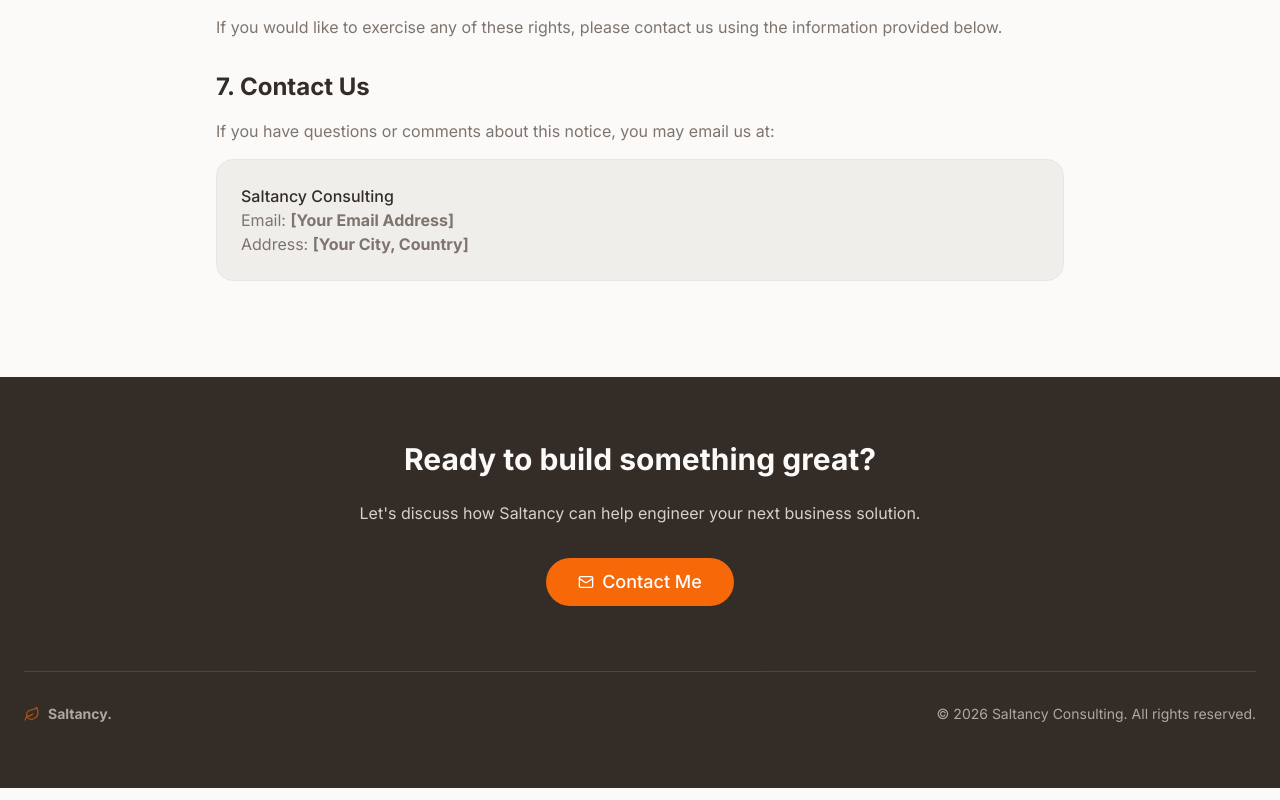
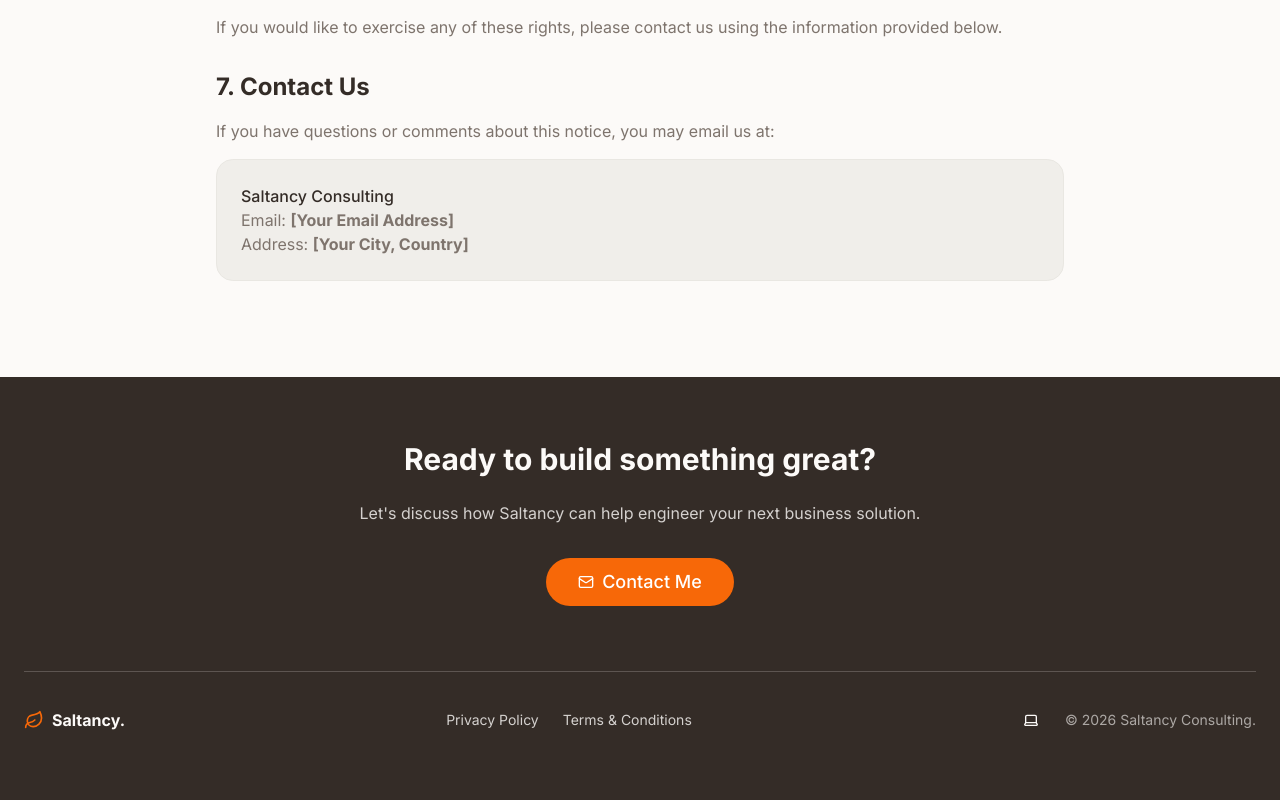
Before and after one commit to XiniDev/saltancy-web, a Next.js app: page /privacy in a window 1280 px wide. Shown: the part 1570-2370 px from the top of the page. Built offline with nearby package versions, Linux system fonts and the light colour scheme.

Commit message:
footer added links and theme switcher fix

```diff
--- a/components/footer.tsx
+++ b/components/footer.tsx
@@ -1,5 +1,7 @@
 import { Button } from "@/components/ui/button";
 import { Leaf, Mail } from "lucide-react";
+import Link from "next/link";
+import { ThemeSwitcher } from "@/components/theme-switcher";
 
 export function Footer() {
   return (
@@ -13,12 +15,26 @@
           <Mail className="w-5 h-5" /> Contact Me
         </Button>
 
-        <div className="w-full border-t border-background/20 pt-8 flex flex-col md:flex-row justify-between items-center text-sm opacity-60">
-          <div className="flex items-center gap-2 mb-4 md:mb-0">
-            <Leaf className="w-4 h-4 text-primary" />
-            <span className="font-bold">Saltancy.</span>
+        <div className="w-full border-t border-background/20 pt-8 flex flex-col md:flex-row justify-between items-center gap-6 text-sm">
+          <div className="flex items-center gap-2">
+            <Leaf className="w-5 h-5 text-primary" />
+            <span className="font-bold text-base">Saltancy.</span>
           </div>
-          <p>© {new Date().getFullYear()} Saltancy Consulting. All rights reserved.</p>
+
+          <div className="flex items-center gap-6 opacity-80">
+            <Link href="/privacy" className="hover:text-primary transition-colors">
+              Privacy Policy
+            </Link>
+            <Link href="/terms" className="hover:text-primary transition-colors">
+              Terms & Conditions
+            </Link>
+          </div>
+
+          <div className="flex items-center gap-4">
+            <ThemeSwitcher inverted={true} />
+            <p className="opacity-60">© {new Date().getFullYear()} Saltancy Consulting.</p>
+          </div>
+
         </div>
       </div>
     </footer>
--- a/components/theme-switcher.tsx
+++ b/components/theme-switcher.tsx
@@ -11,8 +11,9 @@
 import { Laptop, Moon, Sun } from "lucide-react";
 import { useTheme } from "next-themes";
 import { useEffect, useState } from "react";
+import { cn } from "@/lib/utils";
 
-const ThemeSwitcher = () => {
+export const ThemeSwitcher = ({ inverted = false }: { inverted?: boolean }) => {
   const [mounted, setMounted] = useState(false);
   const { theme, setTheme } = useTheme();
 
@@ -29,31 +30,56 @@
   return (
     <DropdownMenu>
       <DropdownMenuTrigger asChild>
-        <Button variant="ghost" size={"sm"} className="rounded-full w-9 px-0">
+        <Button
+          variant="ghost"
+          size="sm"
+          className={cn(
+            "rounded-full w-9 px-0 outline-none",
+            inverted
+              ? "bg-transparent! text-background! hover:bg-background/10! data-[state=open]:bg-background/10! data-[state=open]:text-background!"
+              : "text-muted-foreground"
+          )}
+        >
           {theme === "light" ? (
-            <Sun size={ICON_SIZE} className="text-muted-foreground" />
+            <Sun size={ICON_SIZE} />
           ) : theme === "dark" ? (
-            <Moon size={ICON_SIZE} className="text-muted-foreground" />
+            <Moon size={ICON_SIZE} />
           ) : (
-            <Laptop size={ICON_SIZE} className="text-muted-foreground" />
+            <Laptop size={ICON_SIZE} />
           )}
         </Button>
       </DropdownMenuTrigger>
-      <DropdownMenuContent className="w-content" align="end">
+
+      <DropdownMenuContent
+        className={cn(
+          "w-content",
+          inverted && "bg-foreground text-background border-background/20"
+        )}
+        align="end"
+      >
         <DropdownMenuRadioGroup value={theme} onValueChange={(e) => setTheme(e)}>
-          <DropdownMenuRadioItem className="flex gap-2" value="light">
-            <Sun size={ICON_SIZE} className="text-muted-foreground" /> <span>Light</span>
+          <DropdownMenuRadioItem
+            className={cn("flex gap-2 cursor-pointer", inverted && "focus:bg-background/10! focus:text-background!")}
+            value="light"
+          >
+            <Sun size={ICON_SIZE} className={inverted ? "" : "text-muted-foreground"} /> <span>Light</span>
           </DropdownMenuRadioItem>
-          <DropdownMenuRadioItem className="flex gap-2" value="dark">
-            <Moon size={ICON_SIZE} className="text-muted-foreground" /> <span>Dark</span>
+
+          <DropdownMenuRadioItem
+            className={cn("flex gap-2 cursor-pointer", inverted && "focus:bg-background/10! focus:text-background!")}
+            value="dark"
+          >
+            <Moon size={ICON_SIZE} className={inverted ? "" : "text-muted-foreground"} /> <span>Dark</span>
           </DropdownMenuRadioItem>
-          <DropdownMenuRadioItem className="flex gap-2" value="system">
-            <Laptop size={ICON_SIZE} className="text-muted-foreground" /> <span>System</span>
+
+          <DropdownMenuRadioItem
+            className={cn("flex gap-2 cursor-pointer", inverted && "focus:bg-background/10! focus:text-background!")}
+            value="system"
+          >
+            <Laptop size={ICON_SIZE} className={inverted ? "" : "text-muted-foreground"} /> <span>System</span>
           </DropdownMenuRadioItem>
         </DropdownMenuRadioGroup>
       </DropdownMenuContent>
     </DropdownMenu>
   );
 };
-
-export { ThemeSwitcher };
```
